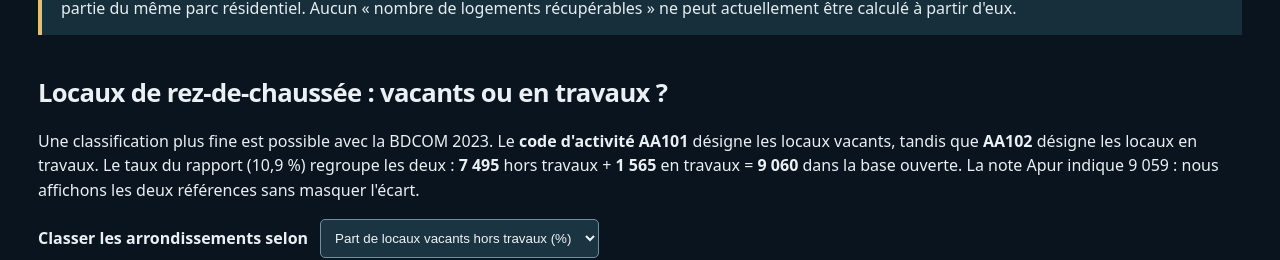
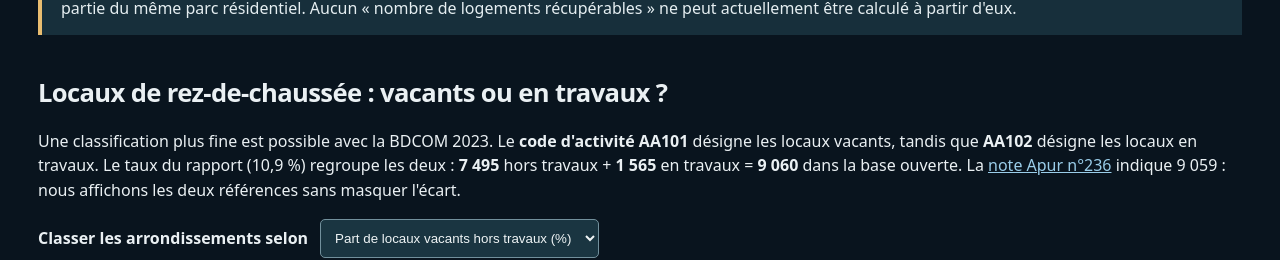
Before and after one commit to Kiwinokoto/vacant, a website with bundled scripts: page site/potentiel.html in a window 1280 px wide. Shown: the part 1136-1396 px from the top of the page. Built offline with nearby package versions, Linux system fonts and the light colour scheme.

Commit message:
fix(bdcom): maintenir le lien de provenance vers la note Apur

```diff
--- a/site/potentiel.html
+++ b/site/potentiel.html
@@ -26,7 +26,7 @@
 </section>
 <section aria-labelledby="bdcom-heading">
 <h2 id="bdcom-heading">Locaux de rez-de-chaussée : vacants ou en travaux ?</h2>
-<p>Une classification plus fine est possible avec la BDCOM 2023. Le <strong>code d'activité AA101</strong> désigne les locaux vacants, tandis que <strong>AA102</strong> désigne les locaux en travaux. Le taux du rapport (10,9 %) regroupe les deux : <strong>7 495</strong> hors travaux + <strong>1 565</strong> en travaux = <strong>9 060</strong> dans la base ouverte. La note Apur indique 9 059 : nous affichons les deux références sans masquer l'écart.</p>
+<p>Une classification plus fine est possible avec la BDCOM 2023. Le <strong>code d'activité AA101</strong> désigne les locaux vacants, tandis que <strong>AA102</strong> désigne les locaux en travaux. Le taux du rapport (10,9 %) regroupe les deux : <strong>7 495</strong> hors travaux + <strong>1 565</strong> en travaux = <strong>9 060</strong> dans la base ouverte. La <a href="https://www.apur.org/sites/default/files/8p236_bdcom_2023.pdf">note Apur n°236</a> indique 9 059 : nous affichons les deux références sans masquer l'écart.</p>
 <div class="bdcom-toolbar"><label for="bdcom-sort">Classer les arrondissements selon</label>
 <select id="bdcom-sort"><option value="share">Part de locaux vacants hors travaux (%)</option>
 <option value="vacant">Nombre de locaux vacants hors travaux</option>
```
